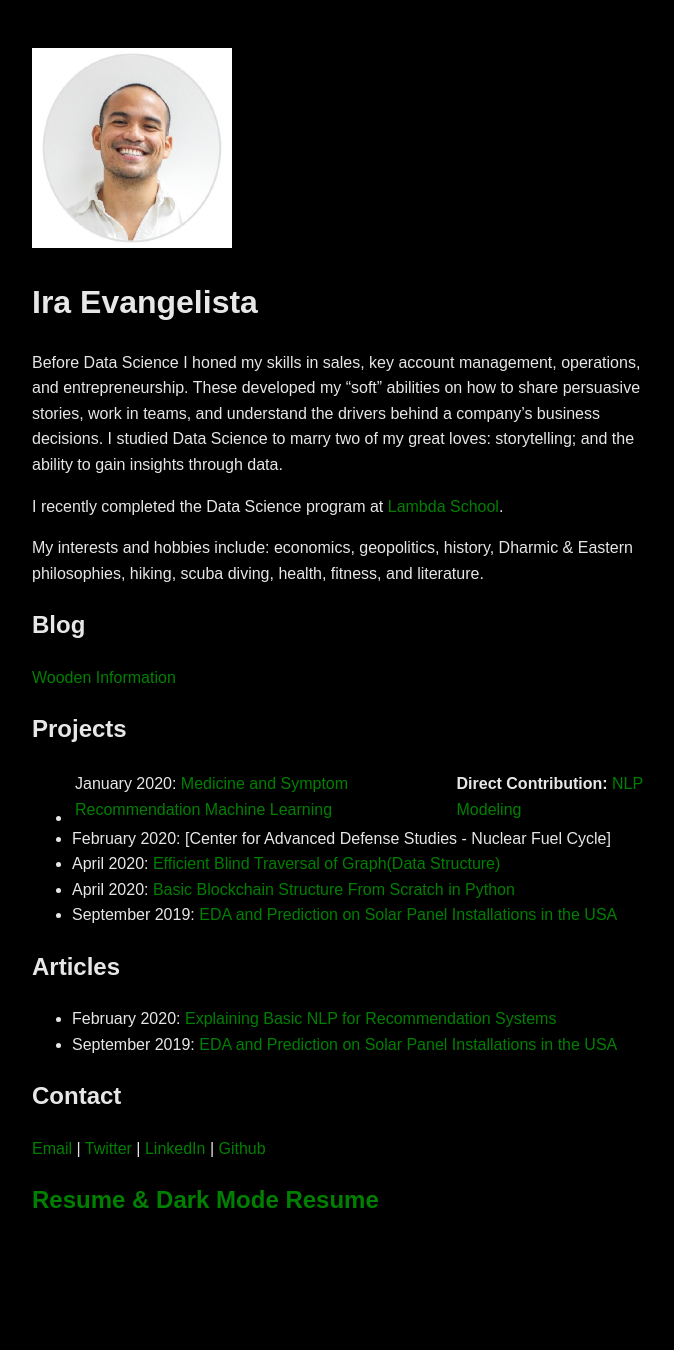
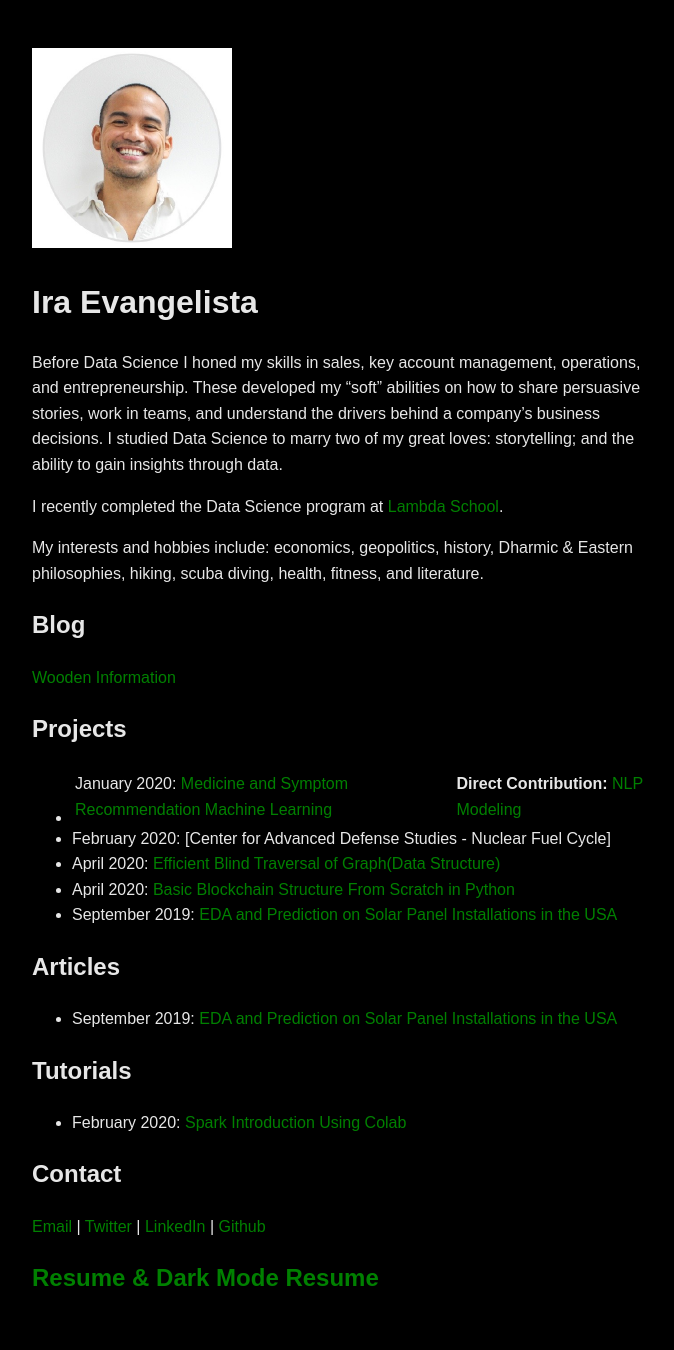
Before and after one commit to pragmatizt/ira_evangelista.github.io, a Jekyll site: the page built from index.md, in a window 1280 px wide. Shown: the whole page, without its empty margins (296-970 px from the left). Built offline with Jekyll 4.4.1, drawn with Linux system fonts in a browser that asks for light colours; our own code applies the rules of GitHub Pages for plain Markdown files; before the commit the page ends 1271 px from its top, so only the background shows below that.

Commit message:
Update index.md

```diff
--- a/index.md
+++ b/index.md
@@ -19,8 +19,10 @@ My interests and hobbies include: economics, geopolitics, history, Dharmic & Eas
 - September 2019: [EDA and Prediction on Solar Panel Installations in the USA](https://medium.com/@evangelista.ira/the-state-of-solar-a-bright-future-cf98eeb6b8df)
 
 ## Articles
-- February 2020: [Explaining Basic NLP for Recommendation Systems](https://colab.research.google.com/drive/1n0QHVKLmjHhb1J0PVumoxq58-1OevP5b)
 - September 2019: [EDA and Prediction on Solar Panel Installations in the USA](https://medium.com/@evangelista.ira/the-state-of-solar-a-bright-future-cf98eeb6b8df)
+
+## Tutorials
+- February 2020: [Spark Introduction Using Colab](https://colab.research.google.com/drive/1AnuR9z_6YQY1v-UytY6pzPmq2ls5kCHy?usp=sharing)
 
 ## Contact
 [Email](mailto:evangelista.ira@gmail.com) | [Twitter](https://twitter.com/pragmatizt) | [LinkedIn](https://www.linkedin.com/in/ira-evangelista-13356b13/)  | [Github](https://github.com/pragmatizt/)
```
